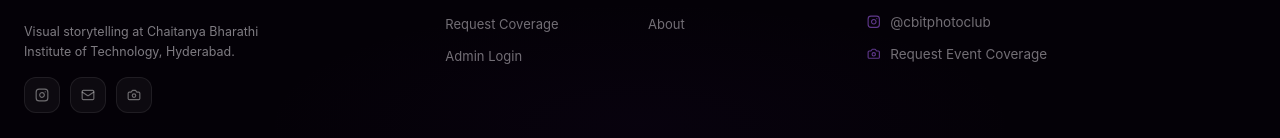
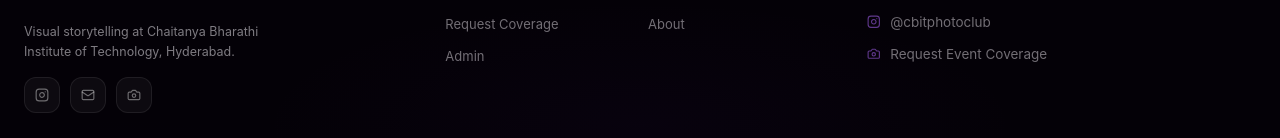
Before and after one commit to vroom0456/cpcwebsitefinal, a Next.js app: page / in a window 1280 px wide. Shown: the part 4594-4732 px from the top of the page. Built offline with nearby package versions, Linux system fonts and the light colour scheme; no server answers; the database is empty.

Commit message:
feat(admin): update admin navigation links and footer to /admin route

```diff
--- a/src/components/public/public-footer.tsx
+++ b/src/components/public/public-footer.tsx
@@ -11,7 +11,7 @@ const publicFooterLinks = [
   { label: "Submit Buzz", href: "/submit-buzz" },
   { label: "Request Coverage", href: "/coverage" },
   { label: "About", href: "/about" },
-  { label: "Admin Login", href: "/admin-login" },
+  { label: "Admin", href: "/admin" },
 ];
 
 const adminFooterLinks = [
--- a/src/components/public/public-nav.tsx
+++ b/src/components/public/public-nav.tsx
@@ -47,7 +47,7 @@ const mainNavItems = [
   { label: "Request Coverage", href: "/coverage", num: "03" },
   { label: "Submit Buzz", href: "/submit-buzz", num: "04" },
   { label: "About", href: "/about", num: "05" },
-  { label: "Admin Login", href: "/admin-login", num: "06" },
+  { label: "Admin", href: "/admin", num: "06" },
 ];
 
 const panelVariants = {
@@ -492,7 +492,7 @@ export function PublicNav() {
                   {!isNavAdmin ? (
                     <div className="pt-2">
                       <Link
-                        href="/admin-login"
+                        href="/admin"
                         onClick={closeMenu}
                         className="flex items-center justify-between p-3 rounded-2xl bg-purple-950/30 border border-purple-500/25 hover:border-purple-500/50 hover:bg-purple-900/40 text-xs font-mono text-purple-200 transition-all group"
                       >
@@ -500,7 +500,7 @@ export function PublicNav() {
                           <span className="p-1 rounded-lg bg-purple-500/20 text-[#C084FC]">
                             <Lock size={12} />
                           </span>
-                          <span className="font-sans font-bold text-xs uppercase tracking-wider text-white">Admin Login</span>
+                          <span className="font-sans font-bold text-xs uppercase tracking-wider text-white">Admin Dashboard</span>
                         </span>
                         <ArrowRight size={13} className="text-[#C084FC] transition-transform group-hover:translate-x-1" />
                       </Link>
```
